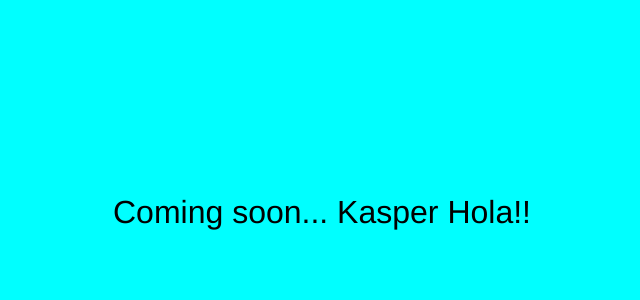
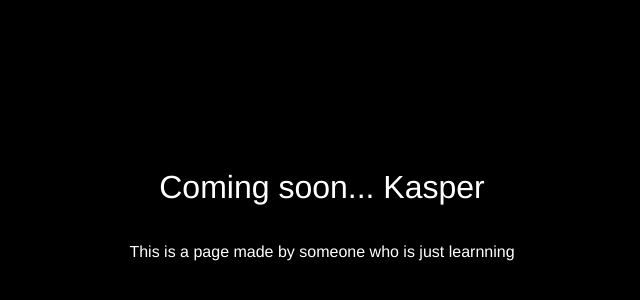
Before and after one commit to GasparinB/git-101, a plain HTML site: page index.html in a window 1280 px wide. Shown: the part 188-488 px from the top of the page, without its empty margins (318-958 px from the left). Drawn offline with Linux system fonts and the light colour scheme.

Commit message:
black background and 2nd p

```diff
--- a/index.html
+++ b/index.html
@@ -6,8 +6,10 @@
     <body>
         <div id="container">
         <h1> Coming soon... Kasper
-            Hola!!
         </h1>
+        <p>
+
+            This is a page made by someone who is just learnning</p>
         <div>
     </body>
 </html>
--- a/style.css
+++ b/style.css
@@ -1,12 +1,17 @@
 body{
     margin: 0;
     font-family: Helvetica;
-    background-color: aqua;
+    background-color: black;
 }
 h1{
     font-weight: 100;
-    color: black;
-}
+    color: white;
+  }
+  p{
+    font-weight: 100;
+    color: white;
+
+  }
 #logo{
     height: 80px;
     width: 80px;
@@ -15,5 +20,6 @@ h1{
     display: flex;
     align-items: center;
     justify-content: center;
+    flex-direction: column;
     height: 100vh
 }
```
